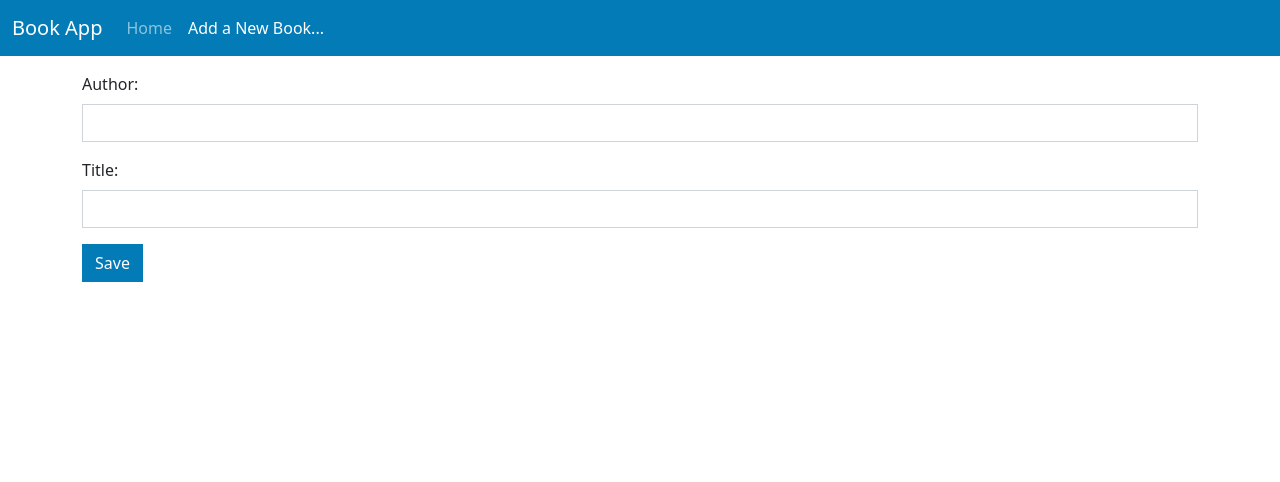
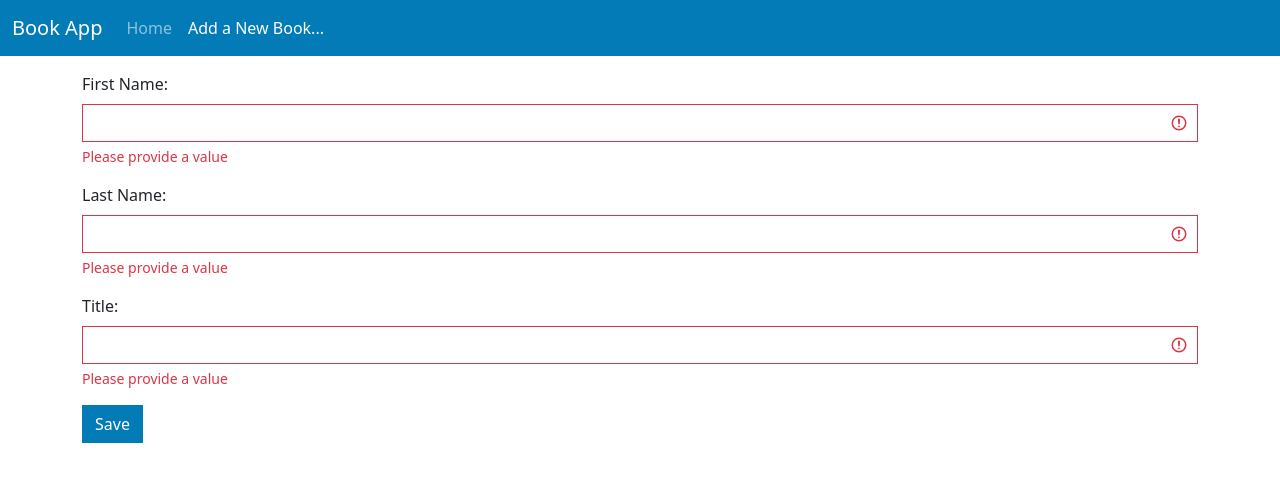
Before and after one commit to devonfw-ng-adv-training/04.11.2021-security, an Angular app: page /books/new in a window 1280 px wide. Shown: the top 482 px of the page. Built offline with nearby package versions, Linux system fonts and the light colour scheme.

Commit message:
forms-base

```diff
--- a/src/app/book/components/book-details/book-details.component.html
+++ b/src/app/book/components/book-details/book-details.component.html
@@ -2,18 +2,39 @@
       [formGroup]="bookForm"
       #bookFormDirective="ngForm"
       [class.ng-submitted]="bookFormDirective.submitted">
-  <div class="mb-3">
-    <label for="author" class="form-label">Author:</label>
-    <input type="text" id="author"
-           class="form-control"
-           formControlName="author">
-    <ba-error-messages [of]="bookForm.get('author')"></ba-error-messages>
-  </div>
+  <ng-container formGroupName="author">
+    <div class="mb-3">
+      <label for="firstname" class="form-label">First Name:</label>
+      <input type="text" id="firstname"
+             class="form-control"
+             formControlName="firstname"
+             [ngClass]="{'is-invalid':bookForm.get('author.firstname')?.invalid }">
+      <span class="invalid-feedback">
+        <span *ngIf ="bookForm.get('author.firstname')?.errors?.required" >Please provide a value </span>
+        <span *ngIf ="bookForm.get('author.firstname')?.errors?.maxlength" >Provide value is too long ({{bookForm.get('author.firstname')?.errors?.maxlength.actualLength}}) </span>
+      </span>
+    </div>
+    <div class="mb-3">
+      <label for="lastname" class="form-label">Last Name:</label>
+      <input type="text" id="lastname"
+             class="form-control"
+             formControlName="lastname"
+             [ngClass]="{'is-invalid':bookForm.get('author.lastname')?.invalid }">
+      <span class="invalid-feedback">
+        <span *ngIf ="bookForm.get('author.lastname')?.errors?.required" >Please provide a value </span>
+        <span *ngIf ="bookForm.get('author.lastname')?.errors?.maxlength" >Provide value is too long ({{bookForm.get('author.lastname')?.errors?.maxlength.actualLength}}) </span>
+      </span>
+    </div>
+  </ng-container>
   <div class="mb-3">
     <label for="title" class="form-label">Title:</label>
     <input id="title" class="form-control"
-           formControlName="title">
-    <ba-error-messages [of]="bookForm.get('title')"></ba-error-messages>
+           formControlName="title"
+           [ngClass]="{'is-invalid':bookForm.get('title')?.invalid }">
+    <span class="invalid-feedback">
+        <span *ngIf ="bookForm.get('title')?.errors?.required" >Please provide a value </span>
+        <span *ngIf ="bookForm.get('title')?.errors?.maxlength" >Provide value is too long ({{bookForm.get('title')?.errors?.maxlength.actualLength}}) </span>
+      </span>
   </div>
   <button type="submit" class="btn btn-primary">Save</button>
 </form>
--- a/src/app/book/components/book-details/book-details.component.ts
+++ b/src/app/book/components/book-details/book-details.component.ts
@@ -19,10 +19,19 @@ export class BookDetailsComponent implements OnDestroy {
   constructor(private books: BookService,
               private router: Router,
               private currentRoute: ActivatedRoute) {
+
     this.book = currentRoute.snapshot.data.book;
     this.bookForm = new FormGroup({
-      author: new FormControl(null, [Validators.required, Validators.maxLength(30)]),
-      title: new FormControl(null, Validators.required)
+      author: new FormGroup({
+        firstname: new FormControl(null, [Validators.required, Validators.maxLength(30)]),
+        lastname: new FormControl(null, [Validators.required, Validators.maxLength(30)]),
+      }),
+      title: new FormControl(null, Validators.required),
+      category: new FormControl([]),
+      details: new FormGroup({
+        publishedYear: new FormControl(null, [Validators.required]),
+        isbn: new FormControl(null, [Validators.required, Validators.maxLength(13)]),
+      }),
     });
     if (this.book) {
       this.bookForm.patchValue(this.book);
@@ -31,16 +40,13 @@ export class BookDetailsComponent implements OnDestroy {
 
   saveAndGoToOverview() {
     if (this.bookForm.valid) {
-      const author = this.bookForm.get('author')?.value;
-      const title = this.bookForm.get('title')?.value;
-
+      const bookFormValue = this.bookForm.value;
       let saveOrUpdate: Observable<Book>;
       if (this.book) { // edit existing book
-        const bookToUpdate: Book = {...this.book, author, title};
+        const bookToUpdate: Book = {...this.book, ...bookFormValue};
         saveOrUpdate = this.books.update(bookToUpdate);
       } else { // new book
-        const bookToSave: BookProps = {author, title};
-        saveOrUpdate = this.books.save(bookToSave)
+        saveOrUpdate = this.books.save(bookFormValue)
       }
 
       saveOrUpdate.pipe(takeUntil(this.unsubscribe)).subscribe(
--- a/src/app/book/components/book-overview/book-overview.component.html
+++ b/src/app/book/components/book-overview/book-overview.component.html
@@ -10,7 +10,7 @@
   <tr *ngFor="let book of (books$ | async); index as i"
       (click)="goToDetailsOf(book)">
     <th scope="row">{{i+1}}</th>
-    <td>{{book.author}}</td>
+    <td>{{book.author.firstname}} {{book.author.lastname}}</td>
     <td>{{book.title}}</td>
   </tr>
   </tbody>
--- a/src/app/book/components/book-overview/book-overview.component.ts
+++ b/src/app/book/components/book-overview/book-overview.component.ts
@@ -3,7 +3,6 @@ import {Book} from '../../model/book';
 import {BookService} from '../../services/book.service';
 import {Observable} from 'rxjs';
 import {ActivatedRoute, Router} from '@angular/router';
-import {delay} from 'rxjs/operators';
 
 @Component({
   selector: 'ba-book-overview',
--- a/src/app/shared/forms/error-messages/error-messages.component.html
+++ /dev/null
@@ -1,3 +0,0 @@
-<ul>
-  <li *ngFor="let errorMsg of $errorMessages | async">{{errorMsg}}</li>
-</ul>
--- a/src/app/shared/forms/error-messages/error-messages.component.scss
+++ /dev/null
@@ -1,5 +0,0 @@
-ul {
-  margin: 0;
-  padding: 0;
-  list-style: none;
-}
--- a/src/app/shared/forms/error-messages/error-messages.component.ts
+++ /dev/null
@@ -1,49 +0,0 @@
-import {Component, HostBinding, Input} from '@angular/core';
-import {AbstractControl, ValidationErrors} from '@angular/forms';
-import {Observable, OperatorFunction} from 'rxjs';
-import {map, startWith} from 'rxjs/operators';
-
-@Component({
-  selector: 'ba-error-messages',
-  templateUrl: './error-messages.component.html',
-  styleUrls: ['./error-messages.component.scss']
-})
-export class ErrorMessagesComponent {
-  @HostBinding('class.invalid-feedback')
-  invalidFeedback = true;
-
-  @Input('of')
-  set control(newControl: AbstractControl | undefined | null) {
-    if (newControl) {
-      this.$errorMessages = newControl.statusChanges
-        .pipe(
-          startWith(newControl.status),
-          mapFromStatusToErrorMessages(newControl),
-        );
-    }
-  }
-
-  $errorMessages: Observable<string[]> | undefined;
-}
-
-function mapFromStatusToErrorMessages(control: AbstractControl): OperatorFunction<string, string[]> {
-  return map(status => {
-    if (status === 'INVALID') {
-      const errors = control.errors;
-      if (errors) {
-        return Object.keys(errors).map(errorCode => {
-          const errorMeta = errors[errorCode];
-          switch (errorCode) {
-            case 'required':
-              return 'Please provide a value';
-            case 'maxlength':
-              return `Provide value is too long (${errorMeta.actualLength})`;
-            default:
-              return 'Unknown error';
-          }
-        })
-      }
-    }
-    return [];
-  })
-}
--- a/src/app/shared/shared.module.ts
+++ b/src/app/shared/shared.module.ts
@@ -2,21 +2,17 @@ import {NgModule} from '@angular/core';
 import {CommonModule} from '@angular/common';
 import {RouterModule} from '@angular/router';
 import {ReactiveFormsModule} from '@angular/forms';
-import {ErrorMessagesComponent} from './forms/error-messages/error-messages.component';
 
 const exportedModules = [CommonModule, RouterModule, ReactiveFormsModule];
-const exportedComponents = [ErrorMessagesComponent];
 
 @NgModule({
   declarations: [
-    ErrorMessagesComponent
   ],
   imports: [
     CommonModule
   ],
   exports: [
-    ...exportedModules,
-    ...exportedComponents
+    ...exportedModules
   ]
 })
 export class SharedModule {
--- a/src/styles.scss
+++ b/src/styles.scss
@@ -1,7 +1,3 @@
 $primary: #027bb6;
 $enable-rounded: false;
 @import "~bootstrap/scss/bootstrap";
-
-form input.ng-invalid.ng-touched, form.ng-submitted input.ng-invalid {
-  @extend .is-invalid;
-}
```
Also changed, not shown: src/app/book/model/book.ts (+11 -2 lines), 1 other file (tests, documents, lock files or other folders).
